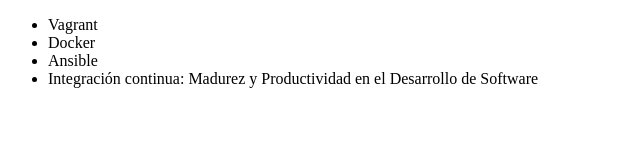
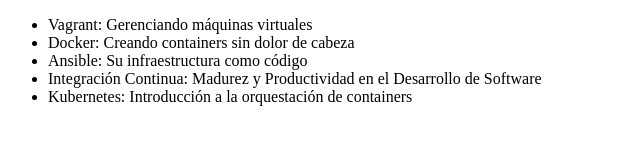
Before and after one commit to carferro19/alura-git, a plain HTML site: page index.html in a window 1280 px wide. Shown: the whole page, without its empty margins (0-640 px from the left). Drawn offline with Linux system fonts and the light colour scheme.

Commit message:
Actualizando el contenido hasta el capitulo 5 de la clase

```diff
--- a/index.html
+++ b/index.html
@@ -2,14 +2,15 @@
 <html lang = "en">
 <head>
      <meta charset = "UTF-8">
-     <title> Cursos de Alura</title>
+     <title>Lista de Cursos de DevOps de Alura</title>
 </head>
 <body>
      <ul>
-         <li> Vagrant</li>
-         <li> Docker</li>
-         <li> Ansible</li>
-         <li> Integración continua: Madurez y Productividad en el Desarrollo de Software</li>
+         <li>Vagrant: Gerenciando máquinas virtuales</li>
+         <li>Docker: Creando containers sin dolor de cabeza</li>
+         <li>Ansible: Su infraestructura como código</li>
+         <li>Integración Continua: Madurez y Productividad en el Desarrollo de Software</li>
+         <li>Kubernetes: Introducción a la orquestación de containers</li>
      </ul>
 </body>
 </html>
```
